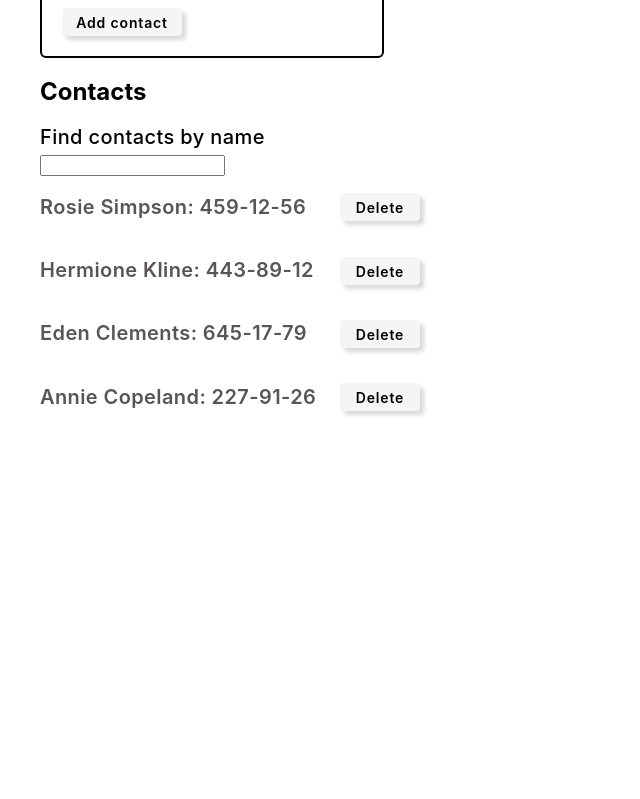
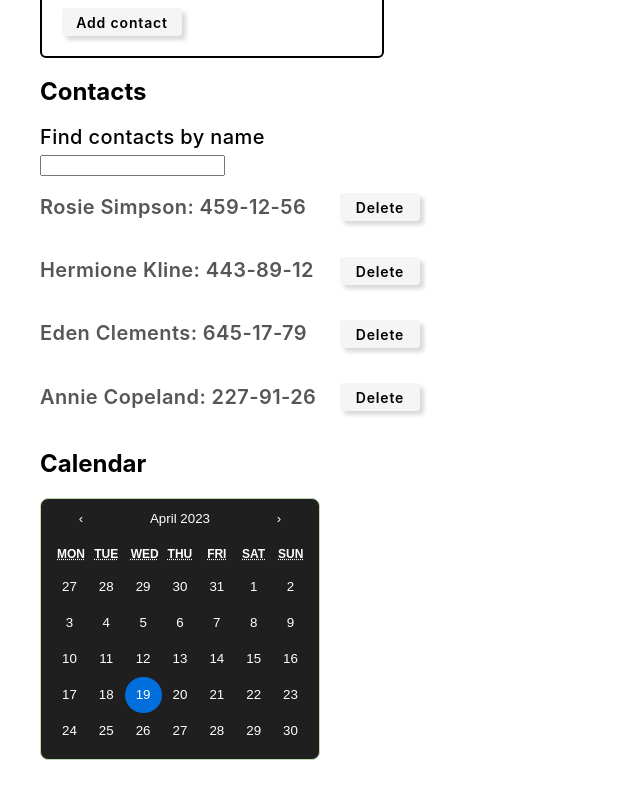
Before and after one commit to OleksVov/goit-react-hw-03-phonebook, a React (Create React App) app: page / in a window 1280 px wide. Shown: the part 255-1054 px from the top of the page, without its empty margins (0-640 px from the left). Before the commit the page ends 800 px from the top, so only its background shows below. Built offline with nearby package versions, Linux system fonts and the light colour scheme.

Commit message:
calendar

```diff
--- a/package.json
+++ b/package.json
@@ -10,6 +10,7 @@
     "nanoid": "^4.0.2",
     "prop-types": "^15.8.1",
     "react": "^18.1.0",
+    "react-calendar": "^4.6.0",
     "react-dom": "^18.1.0",
     "react-scripts": "5.0.1",
     "web-vitals": "^2.1.3"
--- a/src/components/App.jsx
+++ b/src/components/App.jsx
@@ -4,6 +4,7 @@
 import Filter from "./Filter/Filter";
 import Contacts from "./Contacts/Contacts";
 import ContactForm from "./ContactForm/ContactForm";
+import DataPicker from "./Calendar/DataPicker";
 
 class App extends Component {
   state = {
@@ -86,6 +87,9 @@
        filter={filter}
        onDelete={this.deleteContact}/>
 
+<h2>Calendar</h2>
+<DataPicker/>
+
       </div>
     );
   }
--- /dev/null
+++ b/src/components/Calendar/DataPicker.css
@@ -0,0 +1,153 @@
+.react-calendar {
+    width: 280px;
+    max-width: 100%;
+    background-color: #1F1F1F;
+
+    border: 1px solid #BEDBB0;
+    border-radius: 8px;
+    font-family: Arial, Helvetica, sans-serif;
+    line-height: 1.125em;
+  }
+
+  .react-calendar--doubleView {
+    width: 700px;
+  }
+  .react-calendar__viewContainer {
+    display: flex;
+    margin: 10px;
+  }
+  .react-calendar--doubleView .react-calendar__viewContainer {
+    display: flex;
+    margin: -0.5em;
+  }
+
+  .react-calendar--doubleView .react-calendar__viewContainer > * {
+    width: 50%;
+    margin: 0.5em;
+  }
+
+  .react-calendar,
+  .react-calendar *,
+  .react-calendar *:before,
+  .react-calendar *:after {
+    -moz-box-sizing: border-box;
+    -webkit-box-sizing: border-box;
+    box-sizing: border-box;
+  }
+
+  .react-calendar button {
+    margin: 0;
+    border: 0;
+    outline: none;
+    color: #ffffff;
+  }
+
+  .react-calendar button:enabled:hover {
+    cursor: pointer;
+  }
+
+  .react-calendar__navigation {
+    display: flex;
+    height: 20px;
+    margin: 10px;
+  }
+
+  .react-calendar__navigation button {
+    min-width: 20px;
+    background: none;
+  }
+
+  .react-calendar__navigation button:disabled {
+    background-color: #1F1F1F;
+  }
+
+  .react-calendar__navigation button:enabled:hover,
+  .react-calendar__navigation button:enabled:focus {
+    background-color: #1F1F1F;
+  }
+
+  .react-calendar__month-view__weekdays {
+    text-align: center;
+    text-transform: uppercase;
+    font-weight: bold;
+    font-size: 0.75em;
+
+  }
+
+  .react-calendar__month-view__weekdays__weekday {
+    padding: 0.5em;
+    color: #ffffff;
+  }
+
+  .react-calendar__month-view__weekNumbers .react-calendar__tile {
+    display: flex;
+    align-items: center;
+    justify-content: center;
+    font-size: 0.75em;
+    font-weight: bold;
+  }
+
+  .react-calendar__month-view__days__day--weekend {
+    color: #ffffff;
+  }
+
+  .react-calendar__month-view__days__day--neighboringMonth {
+    color: #1F1F1F;
+  }
+
+  .react-calendar__year-view .react-calendar__tile,
+  .react-calendar__decade-view .react-calendar__tile,
+  .react-calendar__century-view .react-calendar__tile {
+    padding: 2em 0.5em;
+  }
+
+  .react-calendar__tile {
+    max-width: 100%;
+    padding: 10px 6.6667px;
+    background: none;
+    text-align: center;
+    line-height: 16px;
+  }
+
+  .react-calendar__tile:disabled {
+    background-color: #1F1F1F;
+  }
+
+  .react-calendar__tile:enabled:hover,
+  .react-calendar__tile:enabled:focus {
+    background-color: #1F1F1F;
+  }
+
+  .react-calendar__tile--now {
+    background: #BEDBB0;
+    border-radius: 50%;
+  }
+
+  .react-calendar__tile--now:enabled:hover,
+  .react-calendar__tile--now:enabled:focus {
+    background: #7cb55d;
+  }
+
+  .react-calendar__tile--hasActive {
+    background: #bcd5b0;
+  }
+
+  .react-calendar__tile--hasActive:enabled:hover,
+  .react-calendar__tile--hasActive:enabled:focus {
+    background: #a9d4ff;
+  }
+
+  .react-calendar__tile--active {
+    background: #006edc;
+    border-radius: 50%;
+    color: white;
+  }
+
+  .react-calendar__tile--active:enabled:hover,
+  .react-calendar__tile--active:enabled:focus {
+    background: #1087ff;
+  }
+
+  .react-calendar--selectRange .react-calendar__tile--hover {
+    background-color: #e6e6e6;
+  }
--- /dev/null
+++ b/src/components/Calendar/DataPicker.jsx
@@ -0,0 +1,31 @@
+import React from "react";
+import { useState } from "react";
+import Calendar from "react-calendar";
+// import 'react-calendar/dist/Calendar.css';
+import './DataPicker.css';
+
+
+
+const DataPicker = () => {
+    const [date, setDate] = useState(new Date());
+
+    const onChange = date => {
+        setDate(date);
+    };
+
+
+    return (
+        <div>
+            <Calendar
+            onChange={onChange}
+            value={date}
+            minDate={new Date()}
+            locale="en-EN"
+            next2Label=""
+            prev2Label=""
+            />
+        </div>
+    )
+}
+
+export default DataPicker;
```
Also changed, not shown: 1 other file (tests, documents, lock files or other folders).
